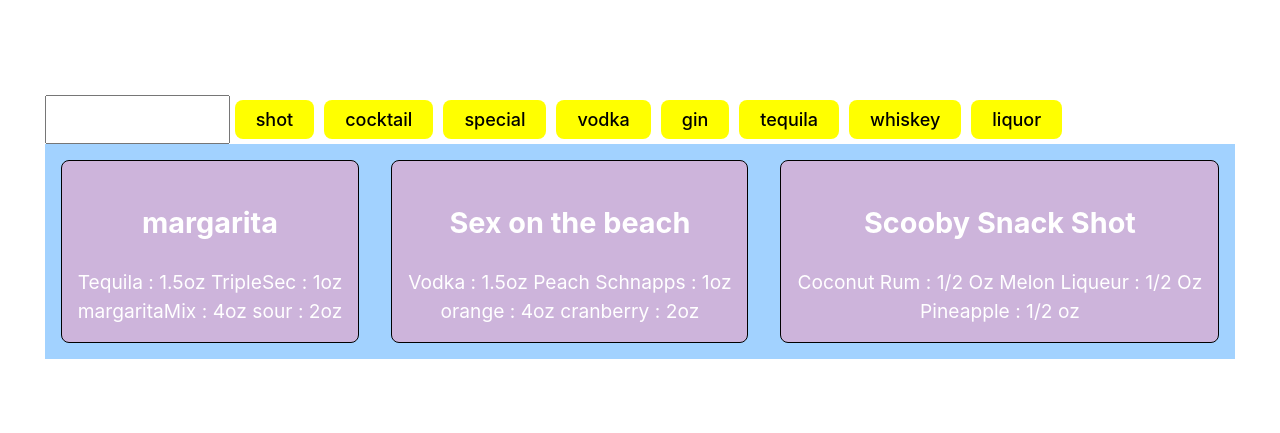
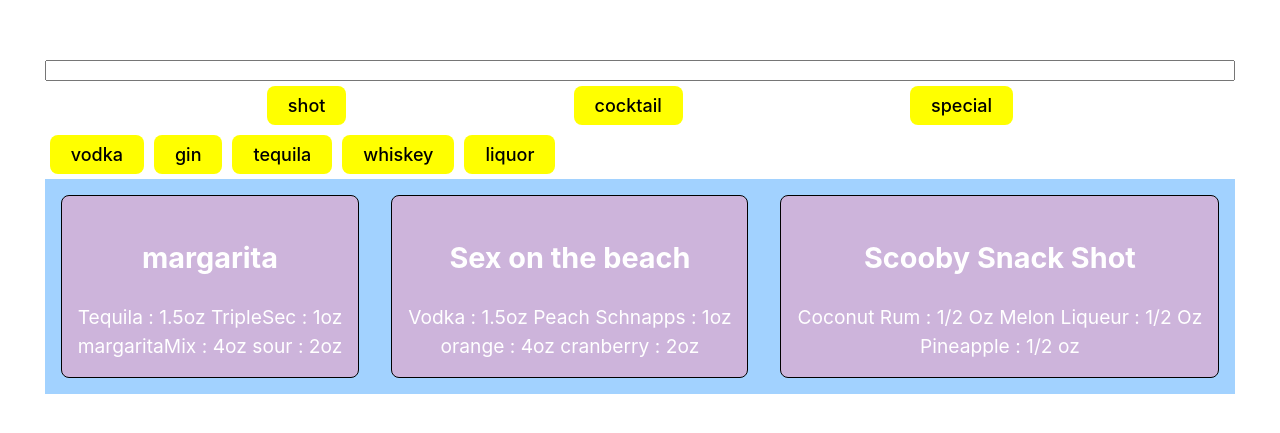
Before and after one commit to NNahkan/shotLand, a React (Vite) app: page / in a window 1280 px wide. Shown: the part 173-606 px from the top of the page. Built offline with nearby package versions, Linux system fonts and the light colour scheme; data requests are answered from the project's data file.

Commit message:
Preparing drinks to post

```diff
--- a/src/Components/styles.css
+++ b/src/Components/styles.css
@@ -1,15 +1,18 @@
 /* SearchAndFilters */
 
 .search-wrapper {
-	display: flex;
+  display: flex;
+  flex-direction: column;
 }
 
 .mainFilter-wrapper {
-	display: flex;
+  display: flex;
+  flex-direction: row;
+  justify-content: space-evenly;
 }
 
 .filterDrink-wrapper {
-	display: flex;
+  display: flex;
 }
 
 .quick-btn {
```
